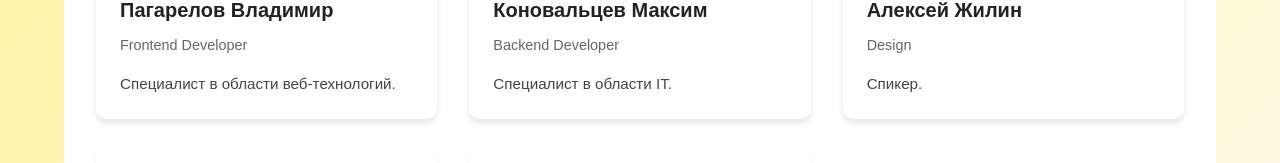
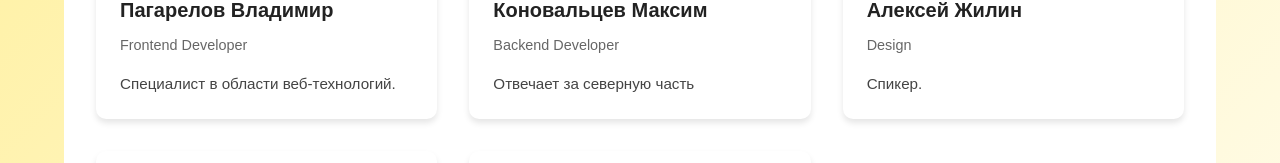
Before and after one commit to Pagarelov/lets-krasnodar, a React (Vite) app: page /about in a window 1280 px wide. Shown: the part 480-643 px from the top of the page. Built offline with nearby package versions, Linux system fonts and the light colour scheme.

Commit message:
change text lol

```diff
--- a/src/components/AboutUs/AboutUs.jsx
+++ b/src/components/AboutUs/AboutUs.jsx
@@ -17,7 +17,7 @@ const teamMembers = [
         id: 2,
         name: "Коновальцев Максим",
         role: "Backend Developer",
-        bio: "Специалист в области IT.",
+        bio: "Отвечает за северную часть",
         photo: maxim,
     },
     {
```
